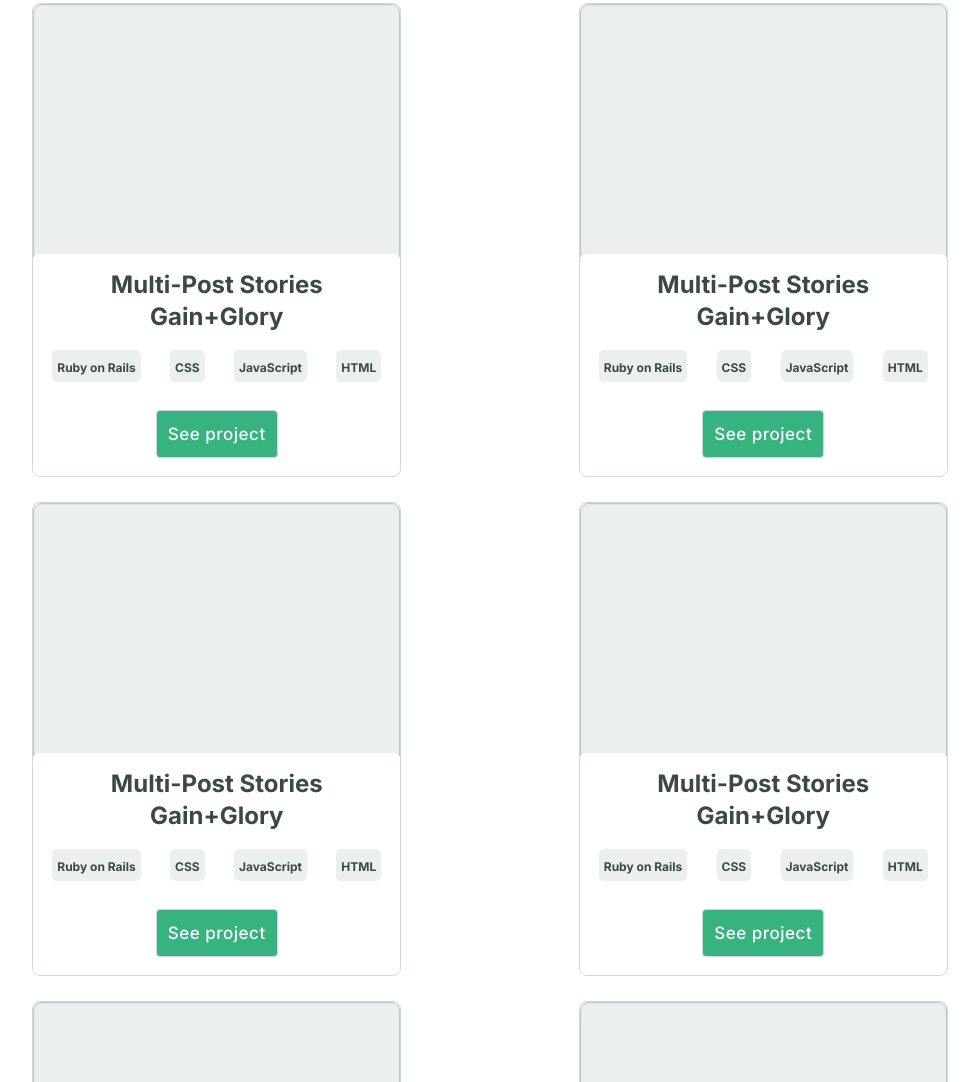
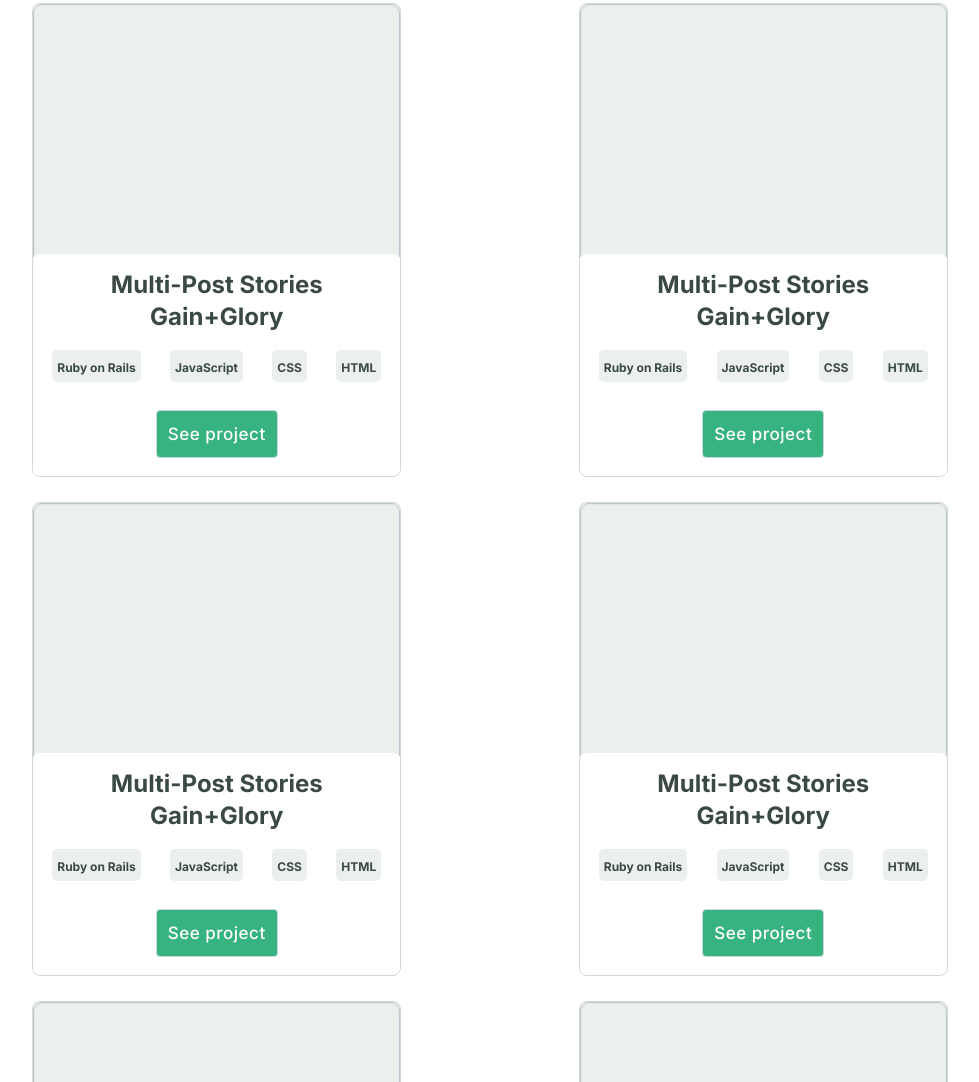
Before and after one commit to lincoln1883/lincoln.dev, a website: page index.html in a window 1280 px wide. Shown: the part 1290-2372 px from the top of the page, without its empty margins (150-1129 px from the left). Drawn offline with Linux system fonts and the light colour scheme.

Commit message:
Add javascript to dynamically generate project cards and removed hard coded html.

```diff
--- a/index.html
+++ b/index.html
@@ -99,115 +99,8 @@
 						<img src="./images/Indicator.png" alt="project image" />
 					</div>
 				</div>
-				<div class="works-cards">
-					<div class="card">
-						<div class="text-container">
-							<div class="title-container">
-								<h3 class="project-title">Multi-Post Stories Gain+Glory</h3>
-							</div>
-							<ul class="tech">
-								<li>Ruby on Rails</li>
-								<li>CSS</li>
-								<li>JavaScript</li>
-								<li>HTML</li>
-							</ul>
-							<div class="button-container">
-								<button type="button" class="project-button">
-									See project
-								</button>
-							</div>
-						</div>
-					</div>
-					<div class="card">
-						<div class="text-container">
-							<div class="title-container">
-								<h3 class="project-title">Multi-Post Stories Gain+Glory</h3>
-							</div>
-							<ul class="tech">
-								<li>Ruby on Rails</li>
-								<li>CSS</li>
-								<li>JavaScript</li>
-								<li>HTML</li>
-							</ul>
-							<div class="button-container">
-								<button type="button" class="project-button">
-									See project
-								</button>
-							</div>
-						</div>
-					</div>
-					<div class="card">
-						<div class="text-container">
-							<div class="title-container">
-								<h3 class="project-title">Multi-Post Stories Gain+Glory</h3>
-							</div>
-							<ul class="tech">
-								<li>Ruby on Rails</li>
-								<li>CSS</li>
-								<li>JavaScript</li>
-								<li>HTML</li>
-							</ul>
-							<div class="button-container">
-								<button type="button" class="project-button">
-									See project
-								</button>
-							</div>
-						</div>
-					</div>
-					<div class="card">
-						<div class="text-container">
-							<div class="title-container">
-								<h3 class="project-title">Multi-Post Stories Gain+Glory</h3>
-							</div>
-							<ul class="tech">
-								<li>Ruby on Rails</li>
-								<li>CSS</li>
-								<li>JavaScript</li>
-								<li>HTML</li>
-							</ul>
-							<div class="button-container">
-								<button type="button" class="project-button">
-									See project
-								</button>
-							</div>
-						</div>
-					</div>
-					<div class="card">
-						<div class="text-container">
-							<div class="title-container">
-								<h3 class="project-title">Multi-Post Stories Gain+Glory</h3>
-							</div>
-							<ul class="tech">
-								<li>Ruby on Rails</li>
-								<li>CSS</li>
-								<li>JavaScript</li>
-								<li>HTML</li>
-							</ul>
-							<div class="button-container">
-								<button type="button" class="project-button">
-									See project
-								</button>
-							</div>
-						</div>
-					</div>
-					<div class="card">
-						<div class="text-container">
-							<div class="title-container">
-								<h3 class="project-title">Multi-Post Stories Gain+Glory</h3>
-							</div>
-							<ul class="tech">
-								<li>Ruby on Rails</li>
-								<li>CSS</li>
-								<li>JavaScript</li>
-								<li>HTML</li>
-							</ul>
-							<div class="button-container">
-								<button type="button" class="project-button">
-									See project
-								</button>
-							</div>
-						</div>
-					</div>
+				<div class="works-cards" id="works-cards">
+
 				</div>
 			</section>
 			<section id="about" class="about-me">
--- a/script.js
+++ b/script.js
@@ -23,55 +23,104 @@ navLinks.forEach((element) => {
 });
 
 
-// projects
+// projects array
 
 const projects = [
 {
-  name: "Project 1",
+  name: "Multi-Post Stories Gain+Glory",
   description:"This is a brief description of the project",
   image:"./images/Indicator.png",
-  technologies:["HTML","CSS","JavaScript"],
+  technologies:["Ruby on Rails","JavaScript","CSS","HTML"],
   liveVersion:"https://www.example.com/",
   source:"https://www.github.com/example",
 },
 {
-  name: "Project 2",
+  name: "Multi-Post Stories Gain+Glory",
   description:"This is a brief description of the project",
   image:"./images/Indicator.png",
-  technologies:["HTML","CSS","JavaScript"],
+  technologies:["Ruby on Rails","JavaScript","CSS","HTML"],
    liveVersion:"https://www.example.com/",
   source:"https://www.github.com/example",
 },
   {
-  name: "Project 3",
+  name: "Multi-Post Stories Gain+Glory",
   description:"This is a brief description of the project",
   image:"./images/Indicator.png",
-  technologies:["HTML","CSS","JavaScript"],
+  technologies:["Ruby on Rails","JavaScript","CSS","HTML"],
   liveVersion:"https://www.example.com/",
   source:"https://www.github.com/example",
 },
   {
-  name: "Project 4",
+  name: "Multi-Post Stories Gain+Glory",
   description:"This is a brief description of the project",
   image:"./images/Indicator.png",
-  technologies:["HTML","CSS","JavaScript"],
+  technologies:["Ruby on Rails","JavaScript","CSS","HTML"],
   liveVersion:"https://www.example.com/",
   source:"https://www.github.com/example",
 },
   {
-  name: "Project 5",
+  name: "Project 5",name: "Multi-Post Stories Gain+Glory",
   description:"This is a brief description of the project",
   image:"./images/Indicator.png",
-  technologies:["HTML","CSS","JavaScript"],
-   liveVersion:"https://www.example.com/",
+  technologies:["Ruby on Rails","JavaScript","CSS","HTML"],
+  liveVersion:"https://www.example.com/",
   source:"https://www.github.com/example",
 },
   {
-  name: "Project 6",
+  name: "Multi-Post Stories Gain+Glory",
   description:"This is a brief description of the project",
   image:"./images/Indicator.png",
-  technologies:["HTML","CSS","JavaScript"],
+  technologies:["Ruby on Rails","JavaScript","CSS","HTML"],
   liveVersion:"https://www.example.com/",
   source:"https://www.github.com/example",
 }
 ]
+
+
+// generate projects
+
+  const worksCards = document.getElementById('works-cards');
+   console.log(worksCards)
+
+  for(const project of projects){
+    const card = document.createElement('div');
+    card.classList.add('card');
+
+    const textContainer = document.createElement('div');
+    textContainer.classList.add('text-container');
+
+    const titleContainer = document.createElement('title-container');
+    titleContainer.classList.add('title-container');
+
+    const projectTitle = document.createElement('h3');
+    projectTitle.classList.add('project-title');
+    projectTitle.textContent = project.name;
+
+    titleContainer.appendChild(projectTitle)
+
+    const techList = document.createElement('ul');
+    techList.classList.add('tech');
+
+    for(const tech of project.technologies){
+      const techItem = document.createElement('li');
+      techItem.textContent = tech;
+      techList.appendChild(techItem);
+    };
+
+    const buttonContainer = document.createElement('div');
+    buttonContainer.classList.add('button-container');
+
+    const projectButton = document.createElement('button')
+    projectButton.classList.add('project-button');
+    projectButton.textContent = 'See project';
+
+
+    titleContainer.appendChild(projectTitle);
+    textContainer.appendChild(titleContainer);
+    textContainer.appendChild(techList);
+    buttonContainer.appendChild(projectButton);
+    textContainer.appendChild(buttonContainer);
+    card.appendChild(textContainer);
+
+    worksCards.appendChild(card);
+  };
```
